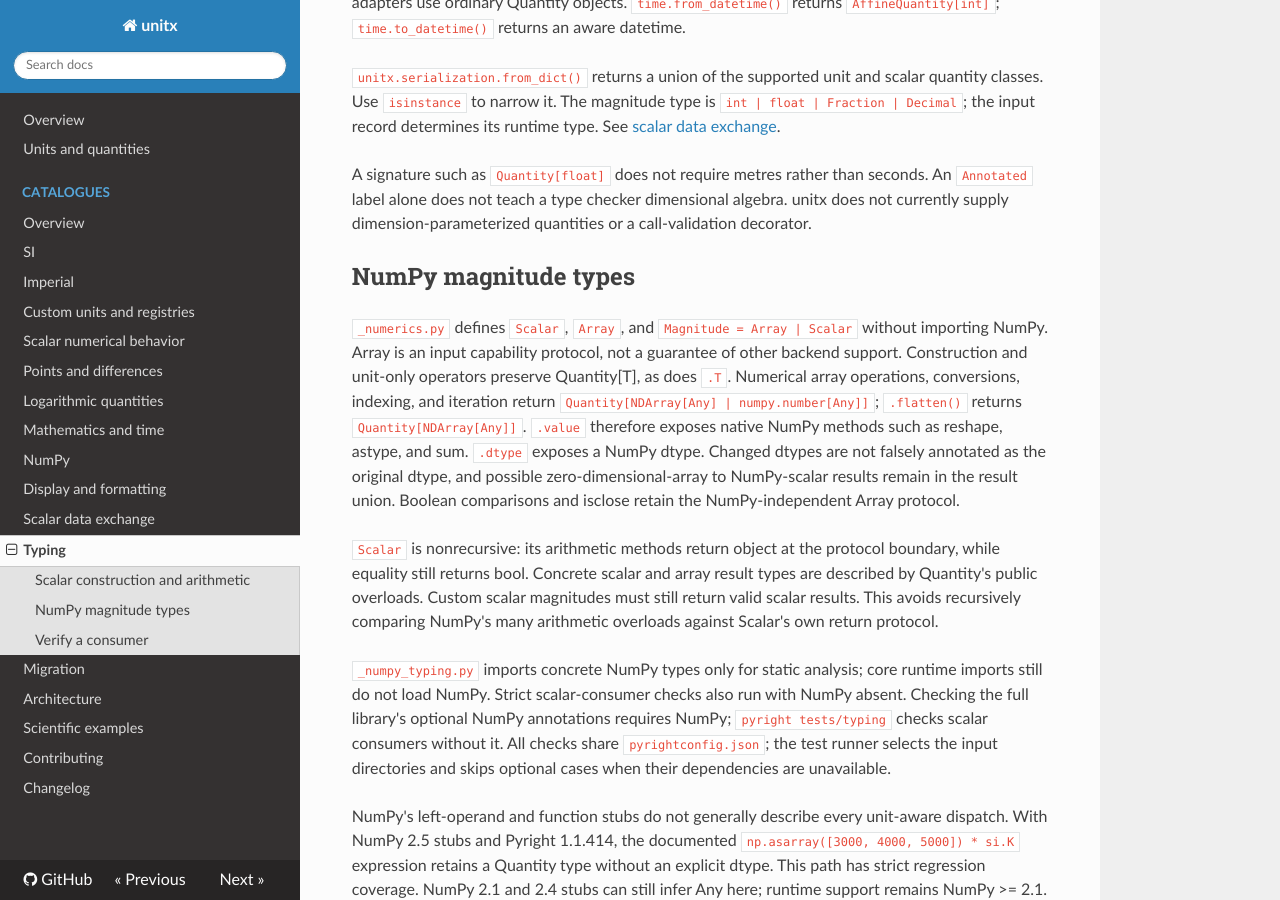
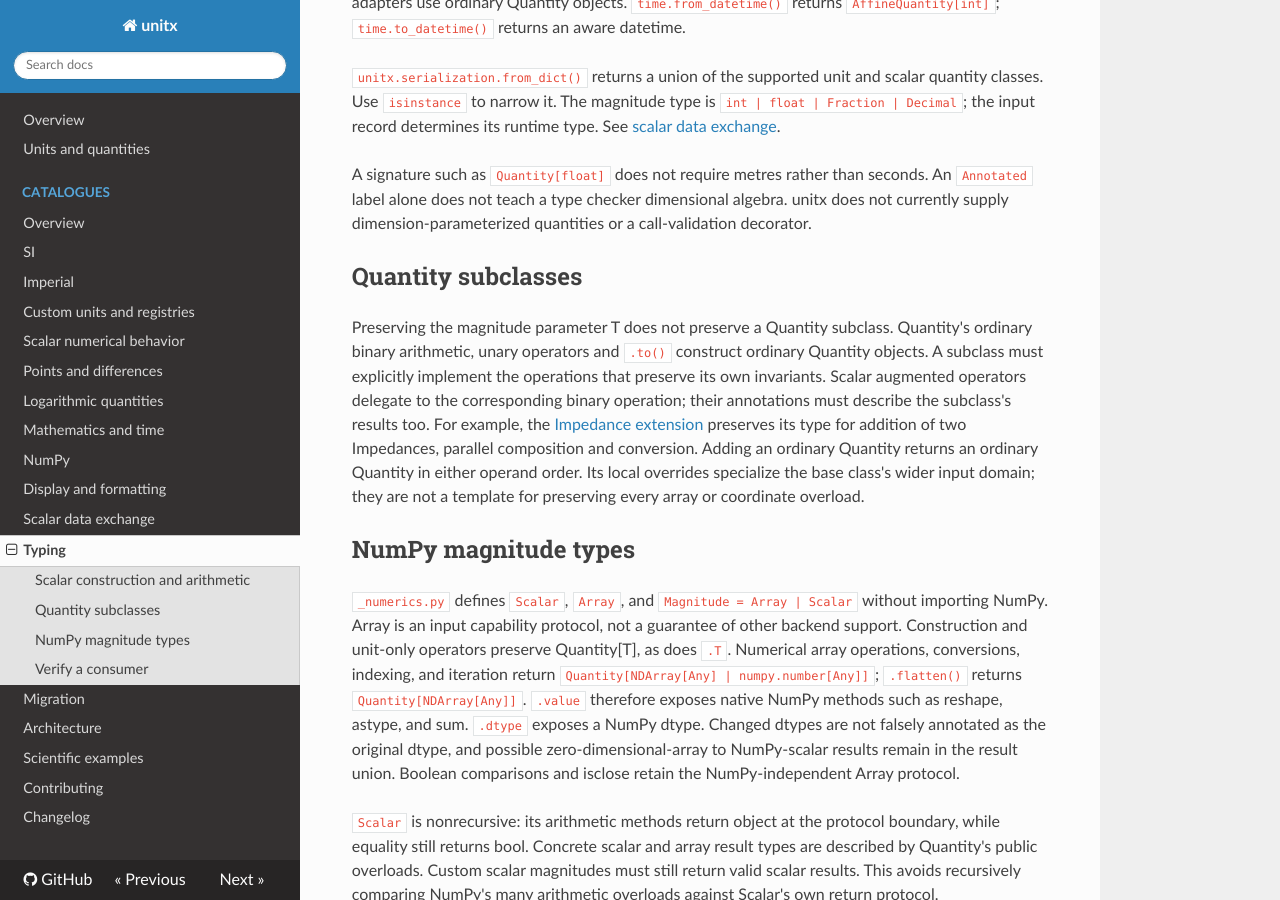
Before and after one commit to DaitTHU/unitx, an MkDocs documentation site: the page built from docs/typing.md, in a window 1280 px wide and 900 px high, scrolled down 589 px. Built offline with MkDocs 1.6.1, drawn with Linux system fonts in a browser that asks for light colours.

Commit message:
fix: correct impedance example result types

```diff
--- a/docs/typing.md
+++ b/docs/typing.md
@@ -35,6 +35,20 @@ A signature such as `Quantity[float]` does not require metres rather than
 seconds. An `Annotated` label alone does not teach a type checker dimensional
 algebra. unitx does not currently supply dimension-parameterized quantities
 or a call-validation decorator.
+
+## Quantity subclasses
+
+Preserving the magnitude parameter T does not preserve a Quantity subclass.
+Quantity's ordinary binary arithmetic, unary operators and `.to()` construct
+ordinary Quantity objects. A subclass must explicitly implement the operations
+that preserve its own invariants. Scalar augmented operators delegate to the
+corresponding binary operation; their annotations must describe the subclass's
+results too.
+For example, the [Impedance extension](https://github.com/DaitTHU/unitx/blob/main/examples/impedance.md)
+preserves its type for addition of two Impedances, parallel composition and
+conversion. Adding an ordinary Quantity returns an ordinary Quantity in either
+operand order. Its local overrides specialize the base class's wider input
+domain; they are not a template for preserving every array or coordinate overload.
 
 ## NumPy magnitude types
 
--- a/pyrightconfig.json
+++ b/pyrightconfig.json
@@ -37,6 +37,7 @@
     "tests/typing"
   ],
   "strict": [
+    "examples/impedance.py",
     "src/unitx/serialization.py",
     "src/unitx/quantity.py",
     "tests/typing",
```
Also changed, not shown: CHANGELOG.md (+6 -0 lines), examples/impedance.md (+6 -0 lines), 3 other files.
